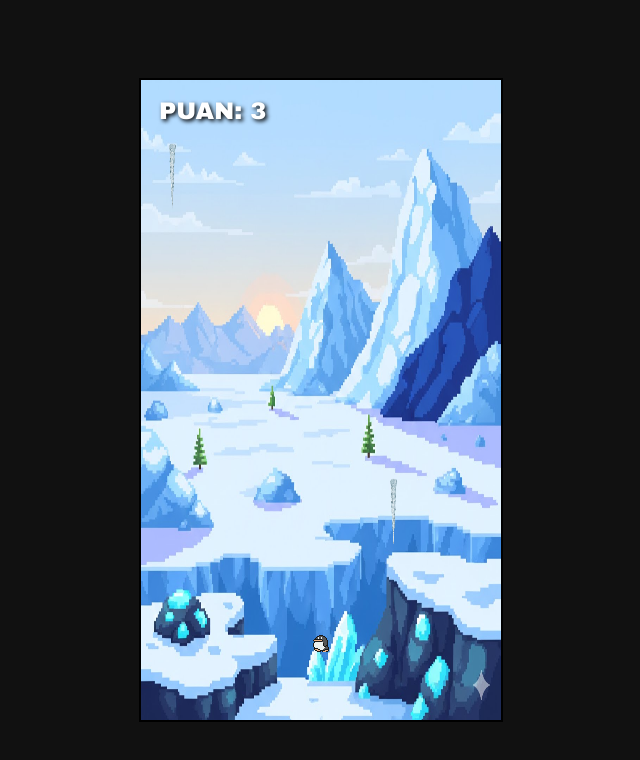
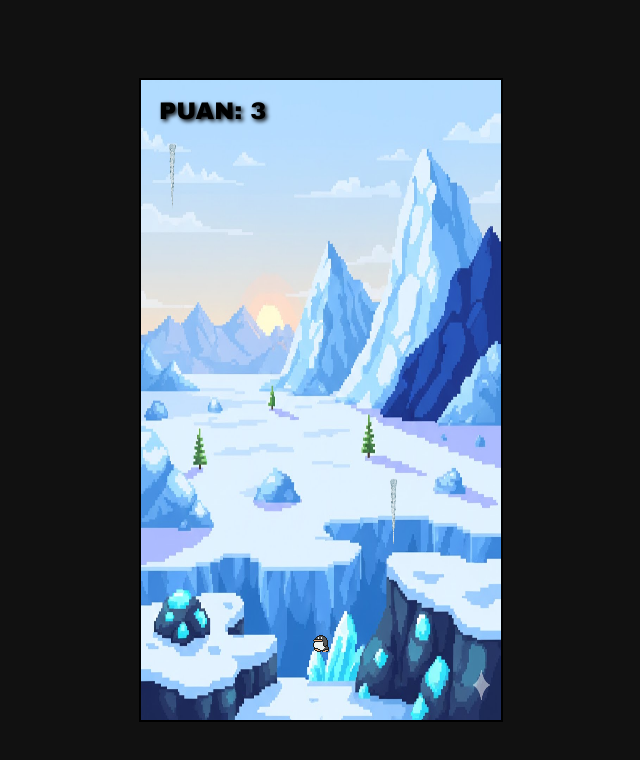
Before and after one commit to ACE-2941/Penguen-Prototip-3, a plain HTML site: page index.html in a window 1280 px wide. Shown: the whole page, without its empty margins (319-959 px from the left). Drawn offline with Linux system fonts and the light colour scheme.

Commit message:
Update style.css

```diff
--- a/style.css
+++ b/style.css
@@ -21,7 +21,7 @@ body {
     position: absolute;
     top: 20px;
     left: 20px;
-    color: white;
+    color: 003566;
     font-family: 'Arial Black', sans-serif;
     font-size: 24px;
     text-shadow: 2px 2px 4px #000;
```
